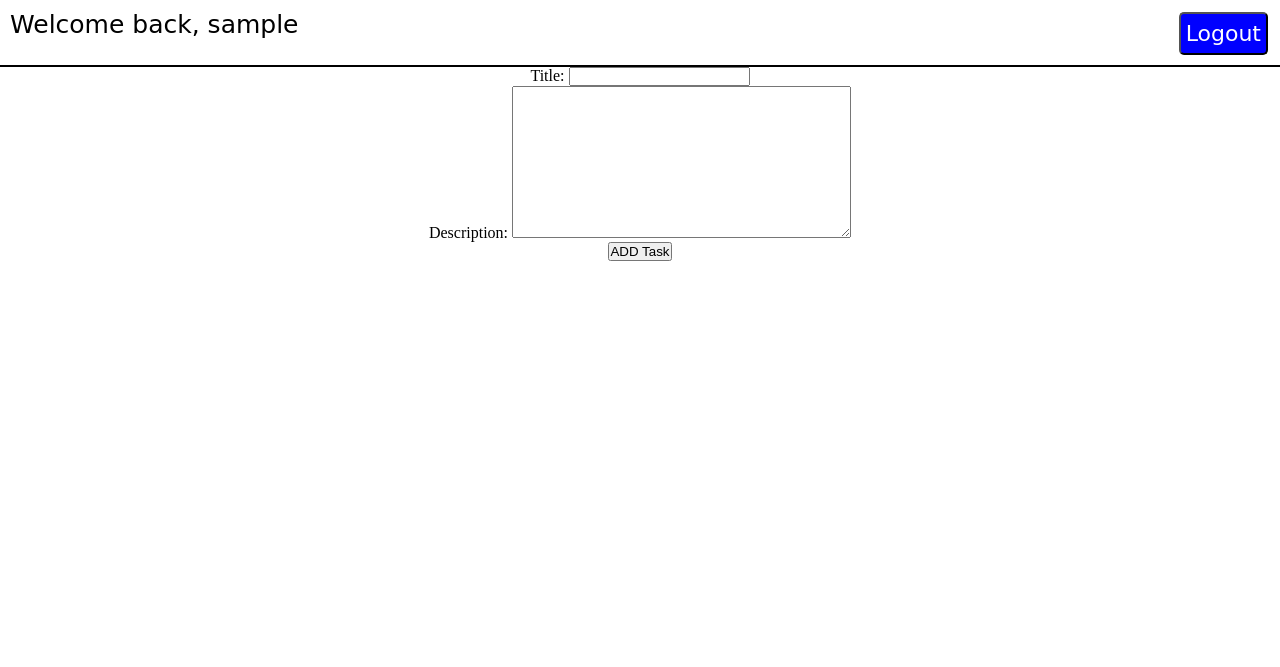
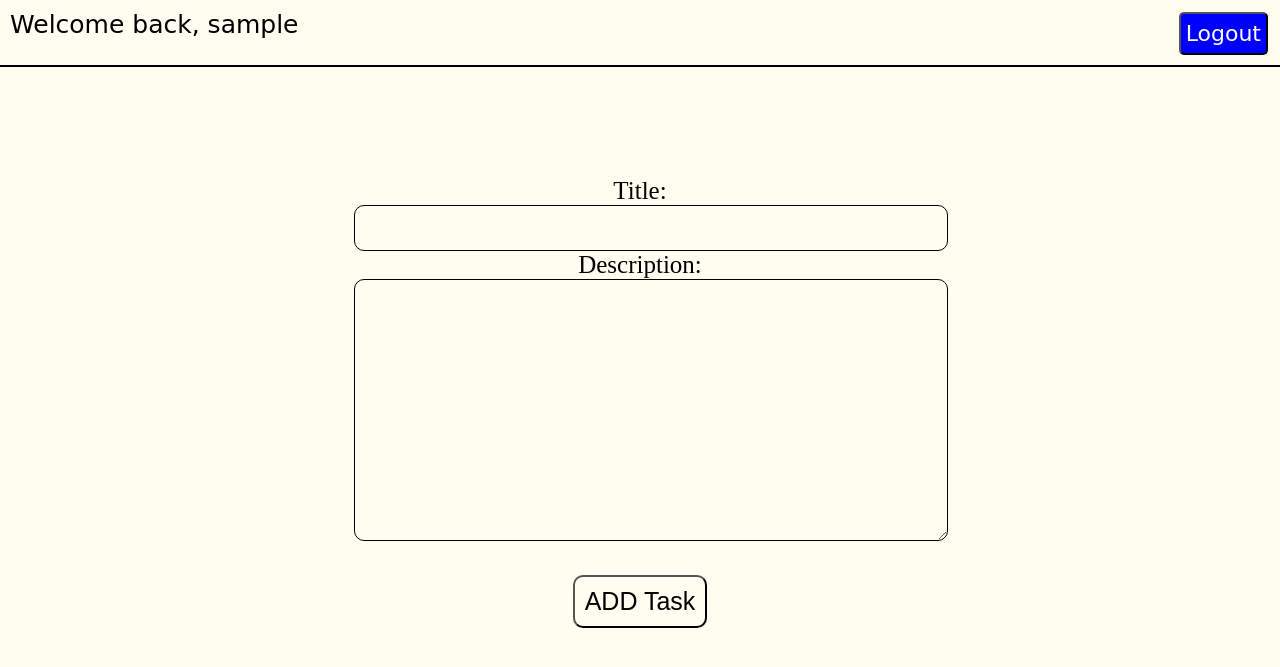
Before and after one commit to nithin-yj/To-do-Application, a Django app: page /addtask/ in a window 1280 px wide. Shown: the top 667 px of the page. Run offline with Django 5.2, Linux system fonts and the light colour scheme; the visitor is signed in with stand-in values (Sample User, id 1).

Commit message:
added final touch to UI

```diff
--- a/static/css/nav.css
+++ b/static/css/nav.css
@@ -1,6 +1,8 @@
 *{
     padding:0%;
     margin: 0%;
+    background-color:rgb(255, 252, 240);
+
 }
 
 .nav{
@@ -16,6 +18,7 @@
         color: white;
         font-family: cursive;
 
+
     }
     button{
         font-size: 22px;
@@ -25,6 +28,8 @@
         padding: 5px;
         margin-right: 2px;
         margin-top: 2px;
+        background-color: blue;
+        color: black;
     }
 
 
@@ -32,6 +37,7 @@
 }
 
 .task{
+    background-color: white;
     margin-top: 30px;
     padding: 15px;
     border: 2px solid black;
@@ -39,12 +45,17 @@
     width: 50%;
     font-family: cursive;
     .editdel{
+            background-color: white;
+
         padding: 15px;
         a{
+                background-color: white;
+
             text-decoration: none;
             color: black;
         }
         button{
+                background-color: white;
             font-size: 15px;
             font-weight: bolder;
             padding: 5px;
@@ -54,3 +65,64 @@
 
 
 }
+
+
+.add{
+    margin-top: 100px;
+    form{
+        width: fit-content;
+        font-size: 25px;
+        padding: 10px;
+        button{
+            font-size: 25px;
+            padding: 10px;
+            border-radius: 10px;
+            cursor: pointer;
+
+        }
+
+    }
+}
+.edit{
+    margin-top: 100px;
+    form{
+        width: fit-content;
+        font-size: 25px;
+        padding: 10px;
+        button{
+            font-size: 25px;
+            padding: 10px;
+            border-radius: 10px;
+            cursor: pointer;
+        }
+
+    }
+}
+.cursive-input {
+    font-family: cursive !important;
+    font-size: 20px !important;
+    padding: 10px;
+    border-radius: 10px;
+    border: 1px solid black;
+    width: 100%; /* Keeps fields neatly aligned */
+}
+
+
+.delete{
+    margin-top: 45px;
+    font-family: cursive;
+    .btns{
+        cursor: pointer;
+        display: flex;
+        margin-left: 650px;
+        margin-top: 45px;
+        gap: 30px;
+        button{
+            cursor: pointer;
+            font-size: 25px;
+            border-radius: 10px;
+            padding: 10px;
+
+        }
+    }
+}
--- a/todo/forms.py
+++ b/todo/forms.py
@@ -4,8 +4,30 @@ class TodoForm(forms.ModelForm):
     class Meta:
         model=Todo
         fields=['title','description']
+        widgets={
+            'title':forms.TextInput(
+                attrs={
+                    'class':'cursive-input'
+                }
+
+            ),
+            'description':forms.Textarea(
+                attrs={
+                    'class':'cursive-input'
+                }
+            )
+        }
 
 
 class EditForm(TodoForm):
     class Meta(TodoForm.Meta):
         fields=['title','description','status']
+        # widgets={
+        #     **TodoForm.Meta.widgets,
+        #     'status':forms.Select(
+        #         attrs={
+        #             'class':'cursive-input'
+        #         }
+        #     )
+
+        # }
--- a/todo/templates/add_task.html
+++ b/todo/templates/add_task.html
@@ -7,11 +7,13 @@ add task
 {% block content %}
 
     <center>
-        <form action="" method="post">
+       <div class="add">
+         <form action="" method="post">
             {% csrf_token %}
-            {{form.as_p}}
+            {{form.as_p}} <br>
             <button type="submit">ADD Task</button>
         </form>
+       </div>
 
     </center>
 {% endblock content %}
--- a/todo/templates/base.html
+++ b/todo/templates/base.html
@@ -17,7 +17,7 @@
         {% block heading %}
         {% endblock heading %}
 
-        <button><a href="{% url 'logout' %}">Logout</a></button>
+        <button><a style=" background-color: blue;" href="{% url 'logout' %}">Logout</a></button>
         {% endif %}
     </div>
     {% block content %}
--- a/todo/templates/edit_task.html
+++ b/todo/templates/edit_task.html
@@ -7,11 +7,15 @@ edit task
 {% block content %}
 
     <center>
-        <form action="" method="post">
+        <div class="edit">
+             <form action="" method="post">
             {% csrf_token %}
             {{form.as_p}}
+            <br>
             <button type="submit">Edit Task</button>
         </form>
+        </div>
+
 
     </center>
 {% endblock content %}
--- a/todo_project/settings.py
+++ b/todo_project/settings.py
@@ -133,7 +133,6 @@ LOGIN_URL='/login/'
 
 #static configuration:
 
-STATIC_URL='static/'
 
 STATIC_URL='static/'
 import os
```
Also changed, not shown: todo/templates/delete_task.html (+7 -3 lines), todo/templates/todo_list.html (+6 -3 lines).
